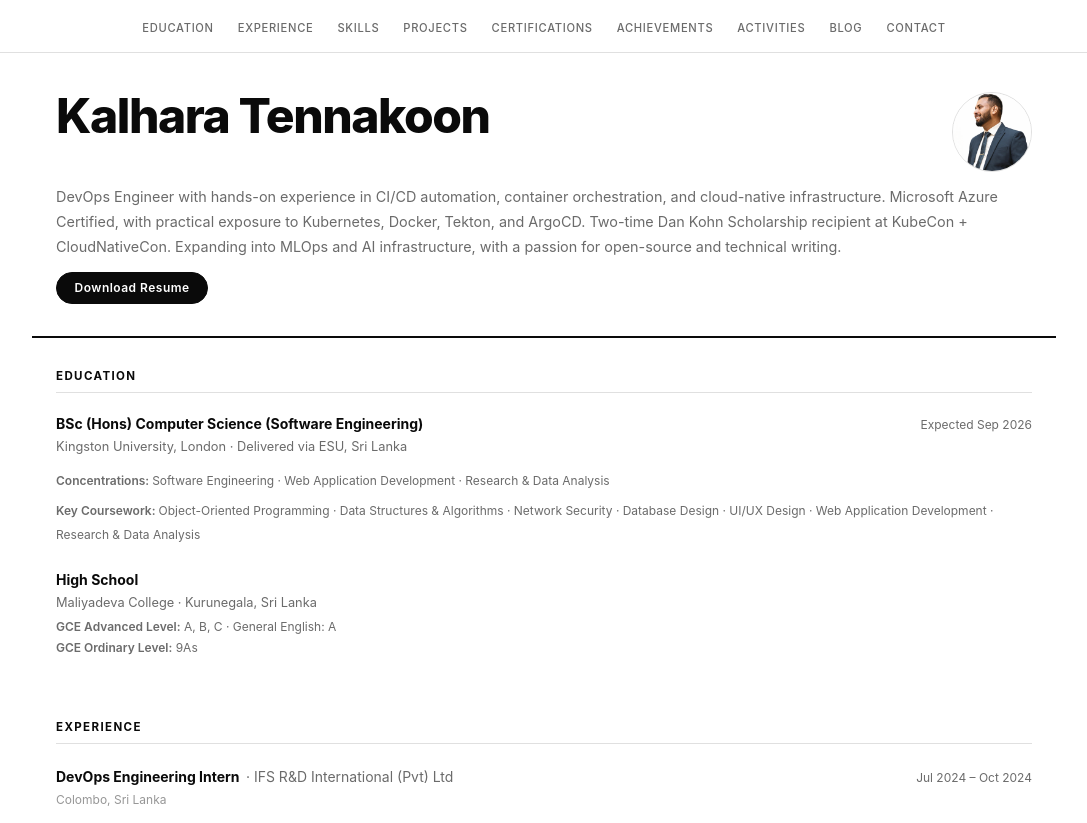
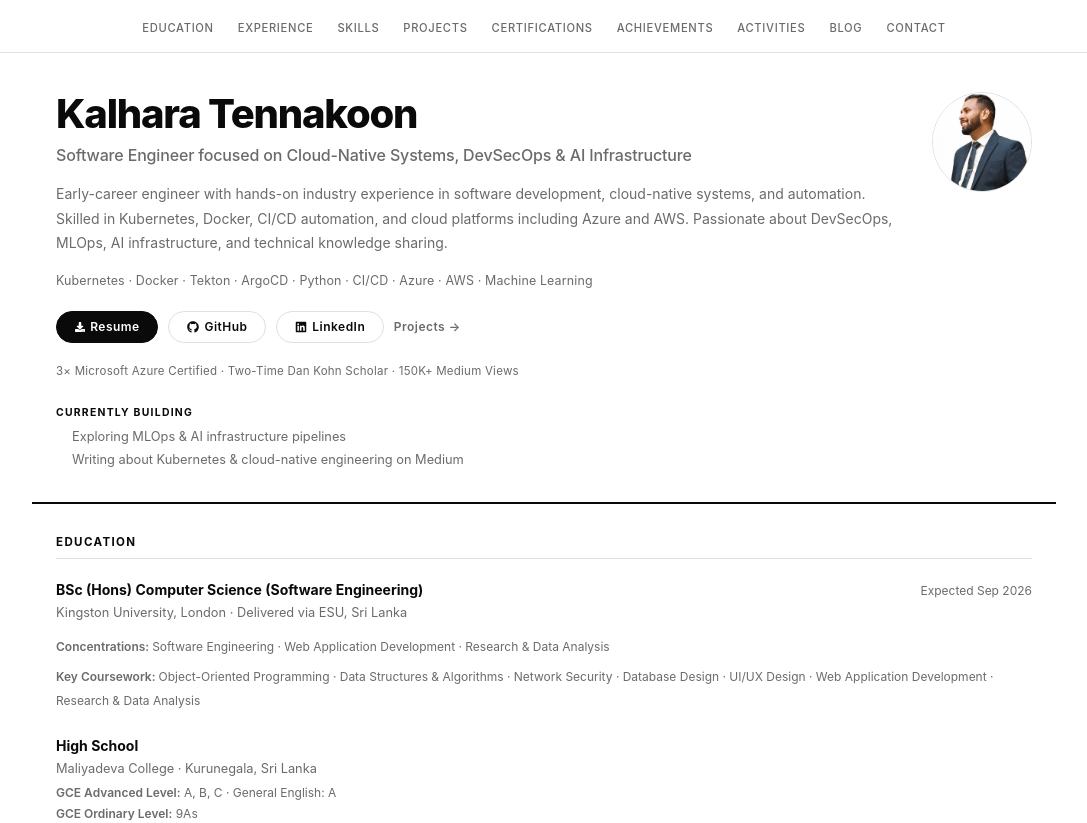
Before and after one commit to kalharatennakoon/kalharatennakoon.github.io, a React (Vite) app: page / in a window 1280 px wide. Shown: the top 823 px of the page, without its empty margins (96-1183 px from the left). Built offline with nearby package versions, Linux system fonts and the light colour scheme; a web font is replaced by a local one.

Commit message:
refactor: enhance Hero component layout and styling, add social proof and currently building sections

```diff
--- a/src/components/Hero.tsx
+++ b/src/components/Hero.tsx
@@ -1,39 +1,115 @@
+import { FaGithub, FaLinkedin, FaDownload } from 'react-icons/fa'
+
+const techStack = ['Kubernetes', 'Docker', 'Tekton', 'ArgoCD', 'Python', 'CI/CD', 'Azure', 'AWS', 'Machine Learning']
+
+const socialProof = [
+  '3× Microsoft Azure Certified',
+  'Two-Time Dan Kohn Scholar',
+  '150K+ Medium Views',
+]
+
+const currentlyBuilding = [
+  'Exploring MLOps & AI infrastructure pipelines',
+  'Writing about Kubernetes & cloud-native engineering on Medium',
+]
+
 function Hero() {
   return (
     <section id="hero" style={{ background: 'var(--bg-primary)', paddingTop: '52px' }}>
       <div style={{ maxWidth: '64rem', margin: '0 auto', padding: '2.5rem 1.5rem 2rem', borderBottom: '2px solid var(--text-primary)' }}>
 
-        {/* Name row + photo */}
-        <div style={{ display: 'flex', justifyContent: 'space-between', alignItems: 'flex-start', gap: '2rem', marginBottom: '0.75rem' }}>
-          <h1 style={{ fontSize: 'clamp(2rem, 5vw, 3rem)', fontWeight: 800, color: 'var(--text-primary)', letterSpacing: '-0.03em', lineHeight: 1, margin: 0 }}>
-            Kalhara Tennakoon
-          </h1>
+        <div style={{ display: 'flex', justifyContent: 'space-between', alignItems: 'flex-start', gap: '2rem' }}>
+
+          {/* Left column */}
+          <div style={{ flex: 1 }}>
+
+            {/* Name */}
+            <h1 style={{ fontSize: 'clamp(1.8rem, 4vw, 2.5rem)', fontWeight: 800, color: 'var(--text-primary)', letterSpacing: '-0.03em', lineHeight: 1.1, margin: '0 0 0.5rem' }}>
+              Kalhara Tennakoon
+            </h1>
+
+            {/* Role identity */}
+            <p style={{ fontSize: 'clamp(0.85rem, 2vw, 1rem)', fontWeight: 500, color: 'var(--text-secondary)', letterSpacing: '-0.01em', lineHeight: 1.4, margin: '0 0 1rem' }}>
+              Software Engineer focused on Cloud-Native Systems, DevSecOps & AI Infrastructure
+            </p>
+
+            {/* Short description */}
+            <p style={{ fontSize: '0.875rem', color: 'var(--text-secondary)', lineHeight: 1.75, margin: '0 0 1rem' }}>
+              Early-career engineer with hands-on industry experience in software development, cloud-native systems, and automation. Skilled in Kubernetes, Docker, CI/CD automation, and cloud platforms including Azure and AWS. Passionate about DevSecOps, MLOps, AI infrastructure, and technical knowledge sharing.
+            </p>
+
+            {/* Tech stack */}
+            <p style={{ fontSize: '0.78rem', color: 'var(--text-secondary)', margin: '0 0 1.25rem', letterSpacing: '0.01em' }}>
+              {techStack.join(' · ')}
+            </p>
+
+            {/* CTA buttons */}
+            <div style={{ display: 'flex', gap: '0.625rem', flexWrap: 'wrap', marginBottom: '1.25rem', alignItems: 'center' }}>
+              <a
+                href="/Kalhara_Tennakoon_Resume.pdf"
+                download="Kalhara_Tennakoon_Resume.pdf"
+                style={{ display: 'inline-flex', alignItems: 'center', gap: '0.35rem', fontSize: '0.75rem', fontWeight: 600, color: 'var(--bg-primary)', background: 'var(--text-primary)', border: '1px solid var(--text-primary)', borderRadius: '9999px', padding: '0.4rem 1.1rem', textDecoration: 'none', letterSpacing: '0.04em' }}
+                onMouseEnter={(e) => { e.currentTarget.style.opacity = '0.8' }}
+                onMouseLeave={(e) => { e.currentTarget.style.opacity = '1' }}
+              >
+                <FaDownload size={10} /> Resume
+              </a>
+              <a
+                href="https://github.com/kalharatennakoon"
+                target="_blank"
+                rel="noopener noreferrer"
+                style={{ display: 'inline-flex', alignItems: 'center', gap: '0.35rem', fontSize: '0.75rem', fontWeight: 600, color: 'var(--text-primary)', background: 'transparent', border: '1px solid var(--border-color)', borderRadius: '9999px', padding: '0.4rem 1.1rem', textDecoration: 'none', letterSpacing: '0.04em' }}
+                onMouseEnter={(e) => { e.currentTarget.style.borderColor = 'var(--text-primary)' }}
+                onMouseLeave={(e) => { e.currentTarget.style.borderColor = 'var(--border-color)' }}
+              >
+                <FaGithub size={12} /> GitHub
+              </a>
+              <a
+                href="https://www.linkedin.com/in/kalharatennakoon"
+                target="_blank"
+                rel="noopener noreferrer"
+                style={{ display: 'inline-flex', alignItems: 'center', gap: '0.35rem', fontSize: '0.75rem', fontWeight: 600, color: 'var(--text-primary)', background: 'transparent', border: '1px solid var(--border-color)', borderRadius: '9999px', padding: '0.4rem 1.1rem', textDecoration: 'none', letterSpacing: '0.04em' }}
+                onMouseEnter={(e) => { e.currentTarget.style.borderColor = 'var(--text-primary)' }}
+                onMouseLeave={(e) => { e.currentTarget.style.borderColor = 'var(--border-color)' }}
+              >
+                <FaLinkedin size={12} /> LinkedIn
+              </a>
+              <a
+                href="#projects"
+                style={{ display: 'inline-flex', alignItems: 'center', fontSize: '0.75rem', fontWeight: 600, color: 'var(--text-secondary)', textDecoration: 'none', letterSpacing: '0.04em' }}
+                onMouseEnter={(e) => { e.currentTarget.style.color = 'var(--text-primary)' }}
+                onMouseLeave={(e) => { e.currentTarget.style.color = 'var(--text-secondary)' }}
+              >
+                Projects →
+              </a>
+            </div>
+
+            {/* Social proof */}
+            <p style={{ fontSize: '0.72rem', color: 'var(--text-secondary)', margin: '0 0 1.5rem', letterSpacing: '0.02em' }}>
+              {socialProof.join(' · ')}
+            </p>
+
+            {/* Currently building */}
+            <div>
+              <p style={{ fontSize: '0.65rem', fontWeight: 700, letterSpacing: '0.12em', textTransform: 'uppercase', color: 'var(--text-primary)', margin: '0 0 0.4rem' }}>
+                Currently Building
+              </p>
+              <ul style={{ margin: 0, padding: '0 0 0 1rem', display: 'flex', flexDirection: 'column', gap: '0.25rem' }}>
+                {currentlyBuilding.map((item) => (
+                  <li key={item} style={{ fontSize: '0.8rem', color: 'var(--text-secondary)', lineHeight: 1.55 }}>{item}</li>
+                ))}
+              </ul>
+            </div>
+
+          </div>
+
+          {/* Right column: photo */}
           <img
             src="/profile.png"
             alt="Kalhara Tennakoon"
-            style={{ width: '80px', height: '80px', borderRadius: '50%', objectFit: 'cover', objectPosition: 'top', flexShrink: 0, border: '1px solid var(--border-color)' }}
+            style={{ width: '100px', height: '100px', borderRadius: '50%', objectFit: 'cover', objectPosition: 'top', flexShrink: 0, border: '1px solid var(--border-color)' }}
           />
-        </div>
 
-        {/* Summary */}
-        <p style={{ fontSize: '0.9rem', color: 'var(--text-secondary)', lineHeight: 1.75, maxWidth: '60rem', margin: '0.75rem 0 0.75rem' }}>
-          DevOps Engineer with hands-on experience in CI/CD automation, container orchestration, and cloud-native infrastructure.
-          Microsoft Azure Certified, with practical exposure to Kubernetes, Docker, Tekton, and ArgoCD.
-          Two-time Dan Kohn Scholarship recipient at KubeCon + CloudNativeCon. Expanding into MLOps and AI infrastructure,
-          with a passion for open-source and technical writing.
-        </p>
-
-        {/* Actions */}
-        <div style={{ display: 'flex', gap: '0.75rem', flexWrap: 'wrap' }}>
-          <a
-            href="/Kalhara_Tennakoon_Resume.pdf"
-            download="Kalhara_Tennakoon_Resume.pdf"
-            style={{ display: 'inline-flex', alignItems: 'center', fontSize: '0.75rem', fontWeight: 600, color: 'var(--bg-primary)', background: 'var(--text-primary)', border: '1px solid var(--text-primary)', borderRadius: '9999px', padding: '0.4rem 1.1rem', textDecoration: 'none', letterSpacing: '0.04em' }}
-            onMouseEnter={(e) => { e.currentTarget.style.opacity = '0.8' }}
-            onMouseLeave={(e) => { e.currentTarget.style.opacity = '1' }}
-          >
-            Download Resume
-          </a>
         </div>
 
       </div>
```
Also changed, not shown: 1 other file (tests, documents, lock files or other folders).
